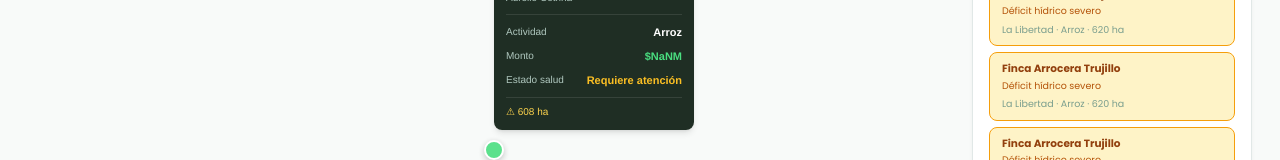
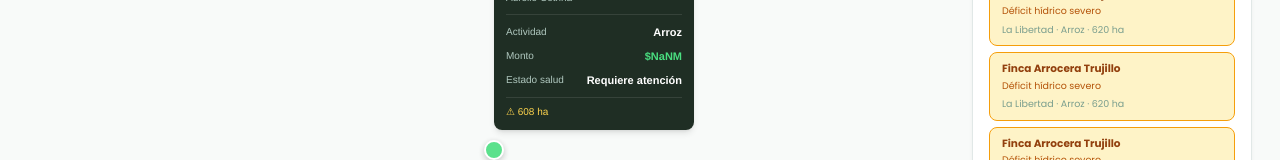
Before and after one commit to workKali/dashboad2.0, a Next.js app: page /dashboard in a window 1280 px wide. Shown: the part 262-422 px from the top of the page. Built offline with nearby package versions, Linux system fonts and the light colour scheme; no server answers.

Commit message:
working on templates

```diff
--- a/src/features/dashboard/monitoring/components/map/PopupMap.tsx
+++ b/src/features/dashboard/monitoring/components/map/PopupMap.tsx
@@ -38,7 +38,7 @@ const PopupMap = ({ data, longitude, latitude }: PopupMapProps) => {
 				<div className="flex flex-col gap-1">
 					<Row label="Actividad" value={data.activity || data.activity || '—'} />
 					<Row label="Monto" value={`$${(data.amount / 1e6).toFixed(1)}M`} valueClass="text-green-400" />
-					<Row label="Estado salud" value={data.healthStatus || 'Sin datos'} valueClass={saludClass} />
+					<Row label="Estado salud" value={data.healthStatus || 'Sin datos'} valueClass={'Bueno'} />
 
 					{tieneAlerta && (
 						<div className="mt-[3px] pt-[4px] border-t border-white/10 text-amber-300 text-[10px]">⚠ {data.detectedArea}</div>
```
